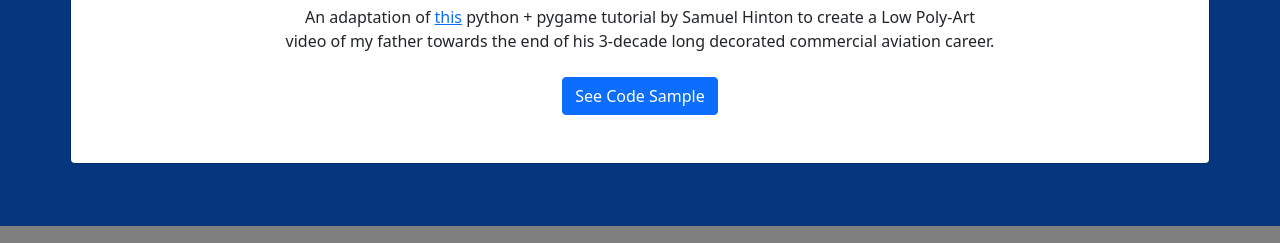
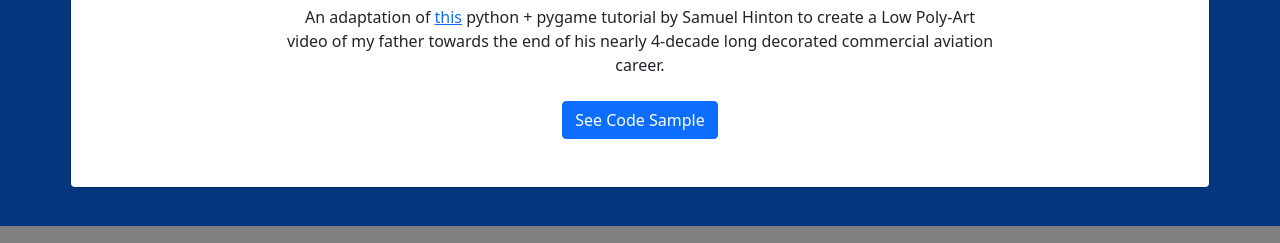
Before and after one commit to afaan5556/my_first_flask_app, a Flask app: page / in a window 1280 px wide, after a click that opens the changed part. Shown: the part 557-800 px from the top of the page. Run offline with Flask 2, Linux system fonts and the light colour scheme; some libraries are stand-ins or nearby versions.

Commit message:
Launch website

```diff
--- a/templates/index.html
+++ b/templates/index.html
@@ -216,7 +216,7 @@
                                     <!-- Portfolio Modal - Video-->
                                     <iframe width="420" height="315" src="https://www.youtube.com/embed/8uwRUmyTof4" frameborder="0" allowfullscreen="allowfullscreen"></iframe>
                                     <!-- Portfolio Modal - Text-->
-                                    <p class="mb-4">An adaptation of <a href="https://cosmiccoding.com.au/tutorials/lowpoly">this</a> python + pygame tutorial by Samuel Hinton to create a Low Poly-Art video of my father towards the end of his 3-decade long decorated commercial aviation career.</p>
+                                    <p class="mb-4">An adaptation of <a href="https://cosmiccoding.com.au/tutorials/lowpoly">this</a> python + pygame tutorial by Samuel Hinton to create a Low Poly-Art video of my father towards the end of his nearly 4-decade long decorated commercial aviation career.</p>
                                     <a class="btn btn-primary" href="https://github.com/afaan5556/my_code_samples/blob/main/Low%20Poly%20Art.ipynb" role="button">See Code Sample</a>
                                 </div>
                             </div>
```
Also changed, not shown: data.db.
